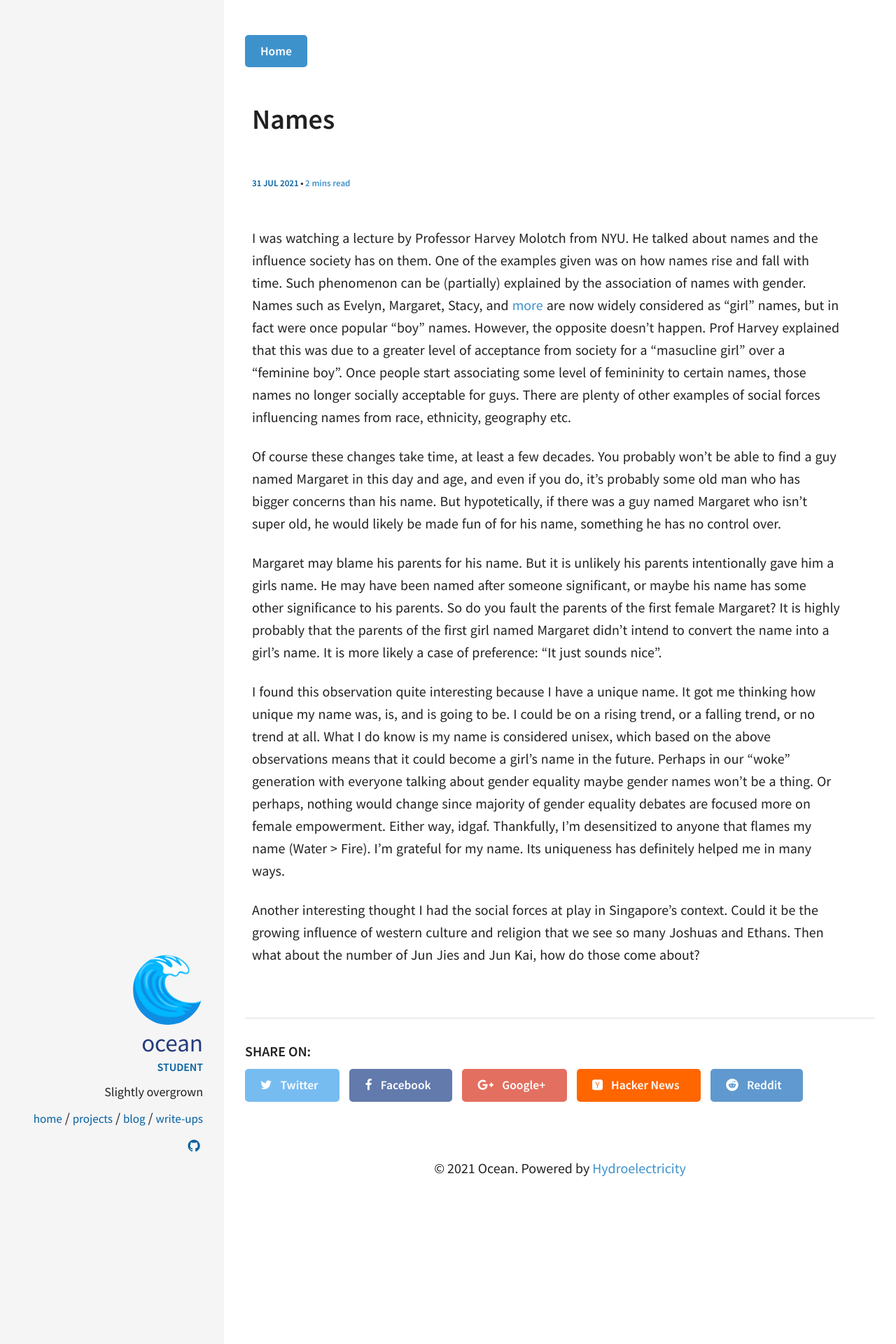
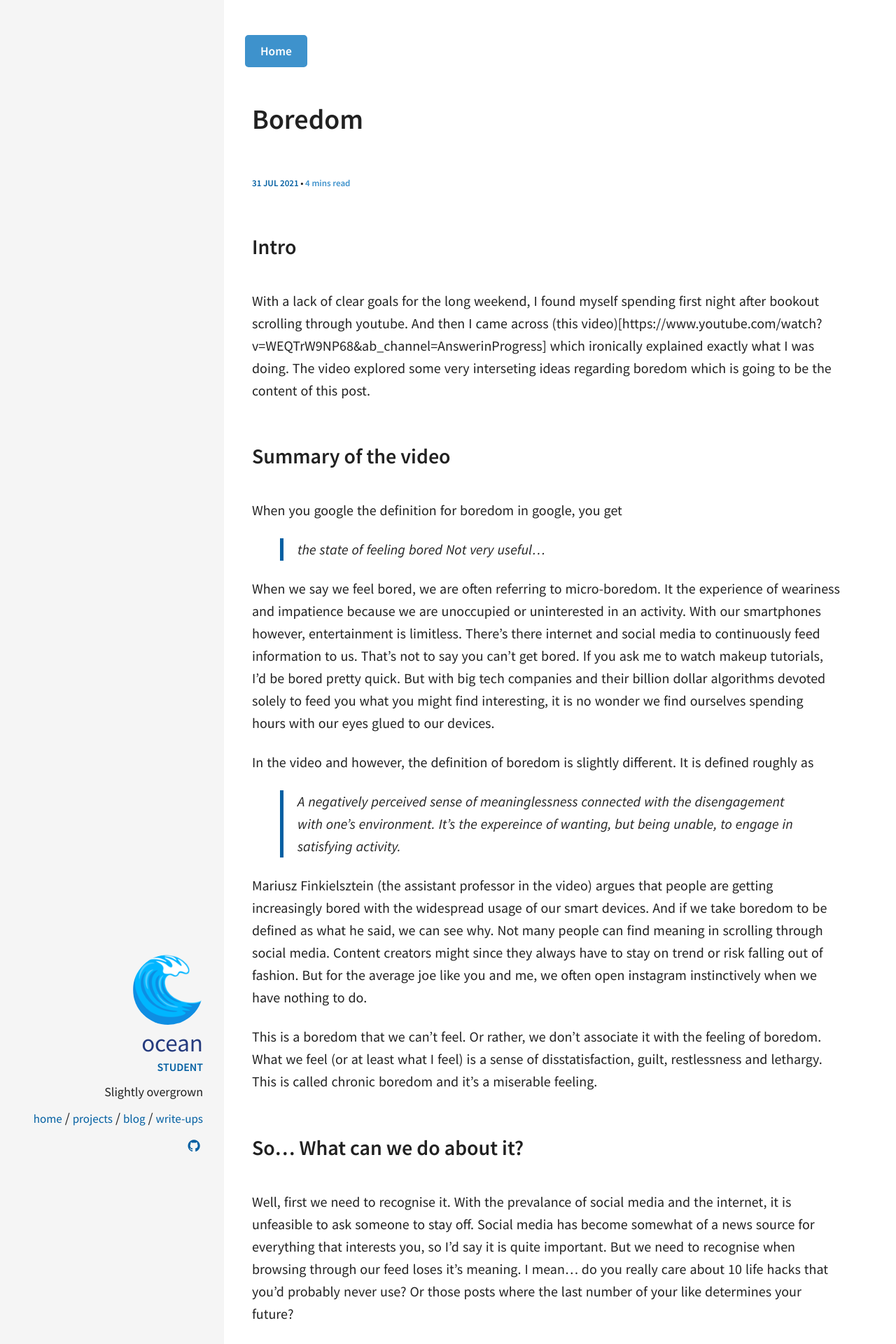
Before and after one commit to Oceankoh/oceankoh.github.io, a Jekyll site: the page built from _posts/2021-07-31-Names.md, in a window 1280 px wide. Shown: the top 1920 px of the page at 70% size. Built offline with Jekyll 4.4.1, drawn with Linux system fonts in a browser that asks for light colours; a script that is not in the unit is left out; some of the changed text lies outside the part shown.

Commit message:
new post about boredom

```diff
--- a/_posts/2021-07-31-Names.md
+++ b/_posts/2021-07-31-Names.md
@@ -1,14 +1,40 @@
 ---
 layout: post
-title: Names
+title: Boredom
 ---
+### Intro
 
-I was watching a lecture by Professor Harvey Molotch from NYU. He talked about names and the influence society has on them. One of the examples given was on how names rise and fall with time. Such phenomenon can be (partially) explained by the association of names with gender. Names such as Evelyn, Margaret, Stacy, and [more](https://www.ranker.com/list/girl-names-that-used-to-be-boy-names/carlybobarly) are now widely considered as "girl" names, but in fact were once popular "boy" names. However, the opposite doesn't happen. Prof Harvey explained that this was due to a greater level of acceptance from society for a "masucline girl" over a "feminine boy". Once people start associating some level of femininity to certain names, those names no longer socially acceptable for guys. There are plenty of other examples of social forces influencing names from race, ethnicity, geography etc.
+With a lack of clear goals for the long weekend, I found myself spending first night after bookout scrolling through youtube. And then I came across (this video)[https://www.youtube.com/watch?v=WEQTrW9NP68&ab_channel=AnswerinProgress] which ironically explained exactly what I was doing. The video explored some very interseting ideas regarding boredom which is going to be the content of this post.
 
-Of course these changes take time, at least a few decades. You probably won't be able to find a guy named Margaret in this day and age, and even if you do, it's probably some old man who has bigger concerns than his name. But hypotetically, if there was a guy named Margaret who isn't super old, he would likely be made fun of for his name, something he has no control over.
+### Summary of the video
 
-Margaret may blame his parents for his name. But it is unlikely his parents intentionally gave him a girls name. He may have been named after someone significant, or maybe his name has some other significance to his parents. So do you fault the parents of the first female Margaret? It is highly probably that the parents of the first girl named Margaret didn't intend to convert the name into a girl's name. It is more likely a case of preference: "It just sounds nice".
+When you google the definition for boredom in google, you get
+> the state of feeling bored
+Not very useful...
 
-I found this observation quite interesting because I have a unique name. It got me thinking how unique my name was, is, and is going to be. I could be on a rising trend, or a falling trend, or no trend at all. What I do know is my name is considered unisex, which based on the above observations means that it could become a girl's name in the future. Perhaps in our "woke" generation with everyone talking about gender equality maybe gender names won't be a thing. Or perhaps, nothing would change since majority of gender equality debates are focused more on female empowerment. Either way, idgaf. Thankfully, I'm desensitized to anyone that flames my name (Water > Fire). I'm grateful for my name. Its uniqueness has definitely helped me in many ways.
+When we say we feel bored, we are often referring to micro-boredom. It the experience of weariness and impatience because we are unoccupied or uninterested in an activity. With our smartphones however, entertainment is limitless. There's there internet and social media to continuously feed information to us. That's not to say you can't get bored. If you ask me to watch makeup tutorials, I'd be bored pretty quick. But with big tech companies and their billion dollar algorithms devoted solely to feed you what you might find interesting, it is no wonder we find ourselves spending hours with our eyes glued to our devices.
 
-Another interesting thought I had the social forces at play in Singapore's context. Could it be the growing influence of western culture and religion that we see so many Joshuas and Ethans. Then what about the number of Jun Jies and Jun Kai, how do those come about?
+In the video and however, the definition of boredom is slightly different. It is defined roughly as
+> A negatively perceived sense of meaninglessness connected with the disengagement with one's environment. It's the expereince of wanting, but being unable, to engage in satisfying activity.
+
+Mariusz Finkielsztein (the assistant professor in the video) argues that people are getting increasingly bored with the widespread usage of our smart devices. And if we take boredom to be defined as what he said, we can see why. Not many people can find meaning in scrolling through social media. Content creators might since they always have to stay on trend or risk falling out of fashion. But for the average joe like you and me, we often open instagram instinctively when we have nothing to do.
+
+This is a boredom that we can't feel. Or rather, we don't associate it with the feeling of boredom. What we feel (or at least what I feel) is a sense of disstatisfaction, guilt, restlessness and lethargy. This is called chronic boredom and it's a miserable feeling.
+
+### So... What can we do about it?
+
+Well, first we need to recognise it. With the prevalance of social media and the internet, it is unfeasible to ask someone to stay off. Social media has become somewhat of a news source for everything that interests you, so I'd say it is quite important. But we need to recognise when browsing through our feed loses it's meaning. I mean... do you really care about 10 life hacks that you'd probably never use? Or those posts where the last number of your like determines your future?
+
+The challenge is to resist the urge to open the app when you're faced with micro-boredom, to get yourself out of bed and doing something. For me, the easiest way is to recognise that I am approaching a state of chronic boredom. Knowing that opening the app only brings more misery kinda helps. Once you are able to recognise it, you can began doing something about it. The following suggestions are from (this site)[https://effectiviology.com/ennui/#How_to_tell_if_you_have_ennui] coupled with some ways I think are helpful.
+
+Goal-setting. Thinking about what you really want to do. What you want to achieve. What you want to learn. Let yourself dream. If you're feeling a little lost, talk to someone (this is also an activity in itself).
+
+Humans are social animals. Talk to the people who you care about. If they mean a lot to you, then takling to them isn't meaningless. And while you're at it, maybe you might find something interesting to do.
+
+Exercise. You'd likely be too tired to feel bored. Helps your fitness and health too. This to me is a pretty effective way since exercise kinda clears my head and allows me to refocus.
+
+Engage in journaling. One of the reasons why I'm writing this now was cause I was bored.
+
+Save a list of things you want to do. Thought about a cool idea? Note it down. When you're feeling bored, refer to this To-do list for things to do. With only the weekends to spare for myself, I find it wasteful if I spent it lying on my bed browsing aimlessly (which I have done a few times). Accumulating a to-do list through the week helps occupy my weekends pretty well.
+
+Lastly, you can just choose to sleep. Can't exactly feel bored if you're unconscious.
```
Also changed, not shown: _posts/2021-08-7-Boredom.md (added, +14 -0 lines).
